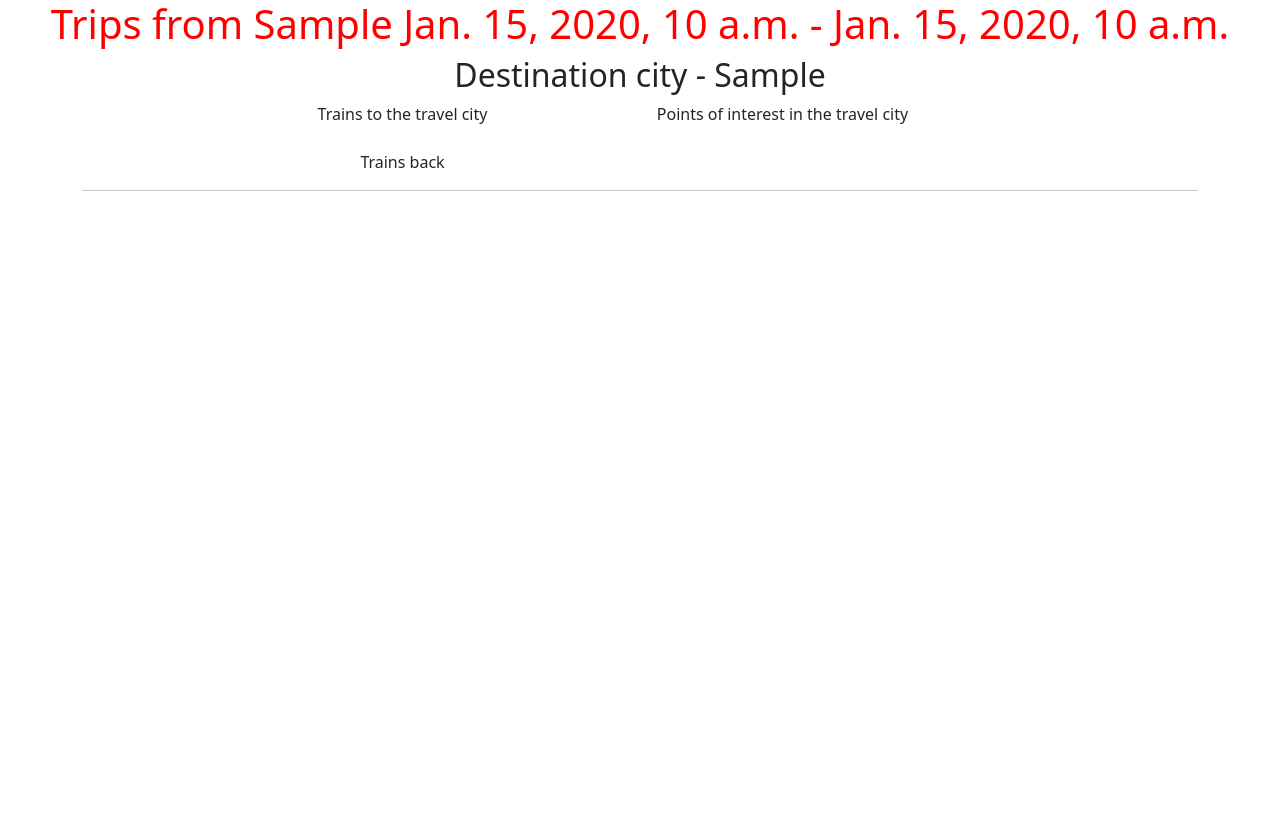
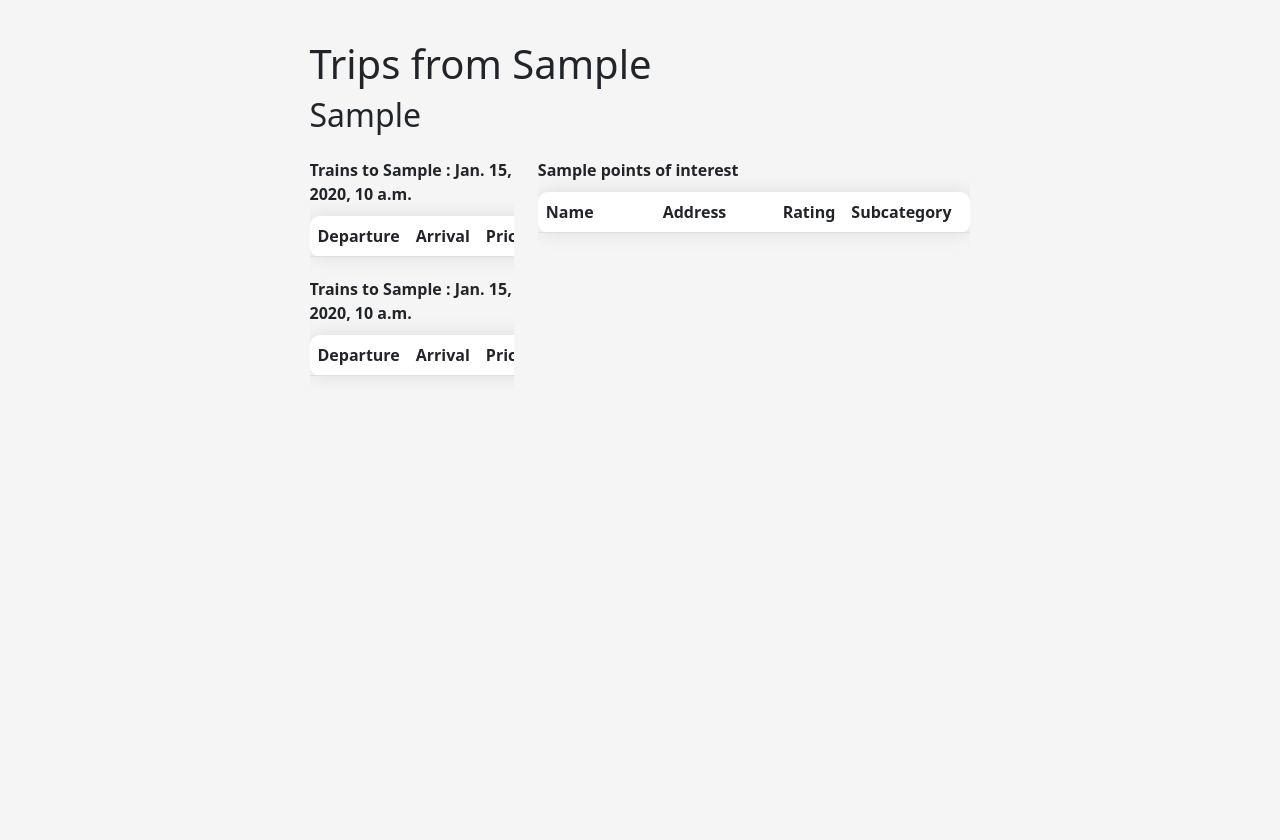
Before and after one commit to vkislinskii/rail_trip_project, a Django app: template templates/processing_page.html in a window 1280 px wide. Before the commit the page ends 191 px from the top, so only its background shows below. Run offline with Django 5.2, Linux system fonts and the light colour scheme; the template is opened without the code that fills it: most values are stand-ins (such as "Sample title", 1, 10 or a date in 2020); lists and menus that the app fills with data are empty.

Commit message:
improved pages design

```diff
--- a/templates/processing_page.html
+++ b/templates/processing_page.html
@@ -6,69 +6,131 @@
     <meta name="viewport" content="width=device-width, initial-scale=1">
     <link href="https://cdn.jsdelivr.net/npm/bootstrap@5.2.3/dist/css/bootstrap.min.css" rel="stylesheet" integrity="sha384-rbsA2VBKQhggwzxH7pPCaAqO46MgnOM80zW1RWuH61DGLwZJEdK2Kadq2F9CUG65" crossorigin="anonymous">
     <style>
-    h1 {
-        color: red;
-        text-align:center;
-    }
+            html, body {
+            height: 100%;
+            margin: 20px;
+            display: flex;
+            justify-content: center;
+            background-color: #f5f5f5;
+        }
+
+        h2  {
+            margin-bottom: 24px;
+        }
+
+        .row-j {
+            margin-bottom: 24px;
+        }
+
+        .table {
+            background-color: #ffffff;
+            border-radius: 10px;
+            box-shadow: 0 0 20px rgba(0, 0, 0, 0.1);
+            margin-bottom: 20px;
+        }
+
+        .table-caption {
+            text-align: left;
+            font-weight: bold;
+            margin-bottom: 10px;
+        }
+
+        .table th,
+        .table td {
+            text-align: left;
+        }
     </style>
 </head>
 <body>
-<h1>Trips from {{departure_city}} {{date_start}} - {{date_back}}</h1>
-<div class="container text-center">
-    {% for j in destination_cities %}
-    <div>
-        <div>
-        <h2>Destination city - {{j}}</h2>
-        </div>
-        <div class="row">
-            <div class="col-2">
-            </div><br>
-            <div class="col-3">
-                <div>
-                    <div>
-                        <div>Trains to the travel city</div>
-                            {% for i in lst_trains_start%}
-                                {% if i.destination_city == j %}
-                                    <div style="border: 1px solid black;">
-                                        <p>{{i.departure_t}} >> {{i.arrival_t}} // {{i.price}}</p>
-                                    </div>
-                                {% endif %}
-                            {% endfor %}
-                    </div>
-                </div>
-                    <br>
-                <div>
-                    <div>
-                        <div>Trains back</div>
-                            {% for i in lst_trains_back%}
-                                {% if i.departure_city == j %}
-                                    <div style="border: 1px solid black;">
-                                        <p>{{i.departure_t}} >> {{i.arrival_t}} // {{i.price}}</p>
-                                    </div>
-                                {% endif %}
-                            {% endfor %}
-                    </div>
-                </div>
-            </div><br>
-            <div class="col-5">
-                <div>
-                    <div>Points of interest in the travel city</div>
-                        {% for i in lst_objects%}
-                            {% if i.city == j %}
-                                <div style="border: 1px solid black;">
-                                    <p>{{i.name}} / {{i.address}} (rating - {{i.rating}})</p>
-                                </div>
+<div class="container">
+    <h1>Trips from {{ departure_city }}</h1>
+    <div class="result-body">
+        {% for j in destination_cities %}
+        <h2>{{ j }}</h2>
+        <div class="row row-j">
+            <div class="col-md-4">
+                <div class="table-responsive">
+                    <div class="table-caption">Trains to {{ j }} : {{ date_start }}</div>
+                    <table class="table">
+                        <colgroup>
+                            <col style="width: 33.33%;">
+                            <col style="width: 33.33%;">
+                            <col style="width: 33.33%;">
+                        </colgroup>
+                        <tr>
+                            <th>Departure</th>
+                            <th>Arrival</th>
+                            <th>Price</th>
+                        </tr>
+                        {% for i in lst_trains_start %}
+                            {% if i.destination_city == j %}
+                                <tr>
+                                    <td>{{ i.departure_t }}</td>
+                                    <td>{{ i.arrival_t }}</td>
+                                    <td>{{ i.price }}</td>
+                                </tr>
                             {% endif %}
                         {% endfor %}
+                    </table>
                 </div>
-            </div><br>
-            <div class="col-2">
-            </div><br><br><br>
+                <div class="table-responsive">
+                    <div class="table-caption">Trains to {{ departure_city }} : {{ date_back }}</div>
+                    <table class="table">
+                        <colgroup>
+                            <col style="width: 33.33%;">
+                            <col style="width: 33.33%;">
+                            <col style="width: 33.33%;">
+                        </colgroup>
+                        <tr>
+                            <th>Departure</th>
+                            <th>Arrival</th>
+                            <th>Price</th>
+                        </tr>
+                        {% for i in lst_trains_back %}
+                            {% if i.departure_city == j %}
+                                <tr>
+                                    <td>{{ i.departure_t }}</td>
+                                    <td>{{ i.arrival_t }}</td>
+                                    <td>{{ i.price }}</td>
+                                </tr>
+                            {% endif %}
+                        {% endfor %}
+                    </table>
+                </div>
+            </div>
+            <div class="col-md-8">
+                <div class="table-responsive">
+                    <div class="table-caption interest-table">{{ j }} points of interest</div>
+                    <table class="table">
+                        <colgroup>
+                            <col style="width: 30%;">
+                            <col style="width: 30%;">
+                            <col style="width: 10%;">
+                            <col style="width: 30%;">
+                        </colgroup>
+                        <tr>
+                            <th>Name</th>
+                            <th>Address</th>
+                            <th>Rating</th>
+                            <th>Subcategory</th>
+                        </tr>
+                        {% for i in lst_objects %}
+                            {% if i.city == j %}
+                                <tr>
+                                    <td>{{ i.name }}</td>
+                                    <td>{{ i.address }}</td>
+                                    <td>{{ i.rating }}</td>
+                                    <td>{{ i.subcategory }}</td>
+                                </tr>
+                            {% endif %}
+                        {% endfor %}
+                    </table>
+                </div>
+            </div>
         </div>
+        {% endfor %}
     </div>
-    <hr/>
-    {% endfor %}
-</div><br><br><br>
+</div>
 <script src="https://cdn.jsdelivr.net/npm/bootstrap@5.2.3/dist/js/bootstrap.bundle.min.js" integrity="sha384-kenU1KFdBIe4zVF0s0G1M5b4hcpxyD9F7jL+jjXkk+Q2h455rYXK/7HAuoJl+0I4" crossorigin="anonymous"></script>
-</body><br><br><br>
+</body>
 </html>
```
Also changed, not shown: templates/get_form.html (+66 -8 lines).
